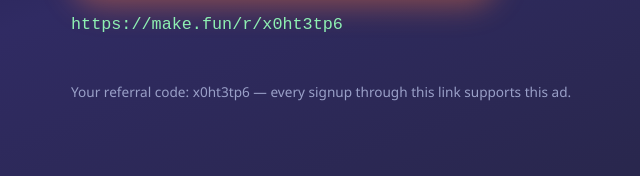
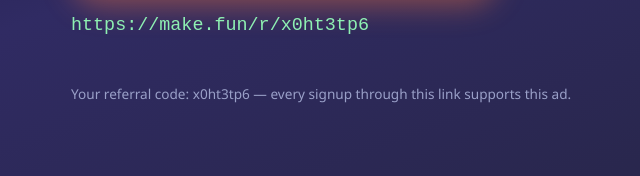
Before and after one commit to yellowopus/bring-humans-ad, a plain HTML site: page index.html in a window 1280 px wide. Shown: the part 550-726 px from the top of the page, 143-783 px from the left. Drawn offline with Linux system fonts and the light colour scheme.

Commit message:
Codex polish + revision

```diff
--- a/index.html
+++ b/index.html
@@ -12,12 +12,13 @@
   .tag { margin-top:12px; font-size:1.25rem; color:#cfd3ff; }
   .grid { display:grid; grid-template-columns:repeat(auto-fit,minmax(240px,1fr)); gap:16px; margin-top:36px; }
   .card { background:rgba(255,255,255,.07); border:1px solid rgba(255,255,255,.14); border-radius:14px; padding:20px; }
+  .card:hover { box-shadow:0 6px 18px rgba(0,0,0,.18); }
   .card h2 { font-size:1.05rem; color:#ffd76a; margin-bottom:8px; }
   .card p { font-size:.92rem; color:#dfe3ff; line-height:1.5; }
   .num { font-size:2rem; font-weight:800; color:#fff; }
   .cta { display:inline-block; margin-top:40px; background:linear-gradient(90deg,#ff4e50,#f9d423); color:#1a1200; font-weight:800; font-size:1.2rem; padding:16px 34px; border-radius:999px; text-decoration:none; box-shadow:0 8px 30px rgba(255,120,60,.45); }
   .cta:hover { transform:translateY(-2px); }
-  .link { margin-top:18px; font-family:monospace; font-size:1.05rem; color:#8ef0b2; }
+  .link { margin-top:18px; font-family:monospace; font-size:1.15rem; color:#8ef0b2; }
   footer { margin-top:48px; color:#9aa0c8; font-size:.85rem; }
   .coins { margin-top:10px; letter-spacing:4px; font-size:1.4rem; }
 </style>
```
